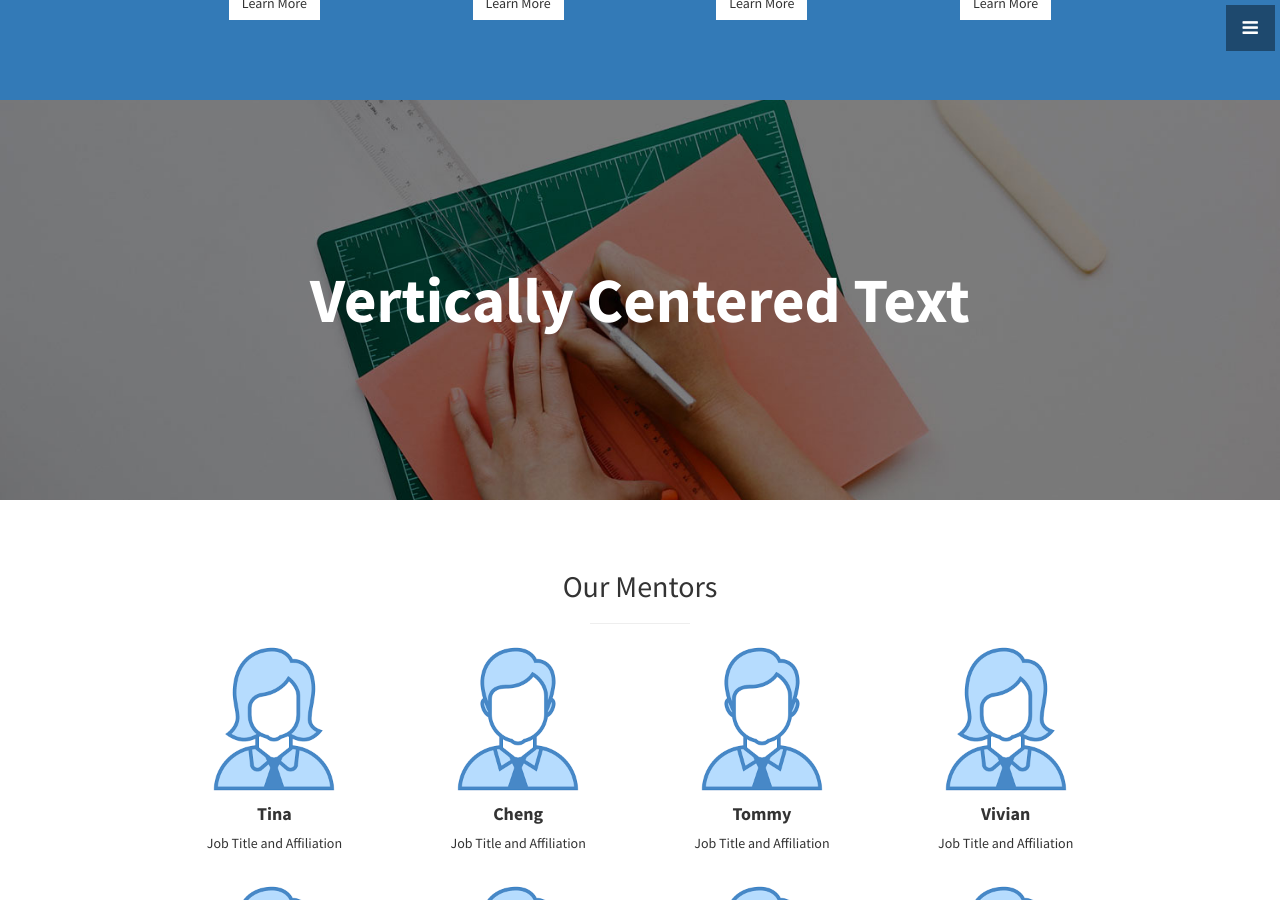
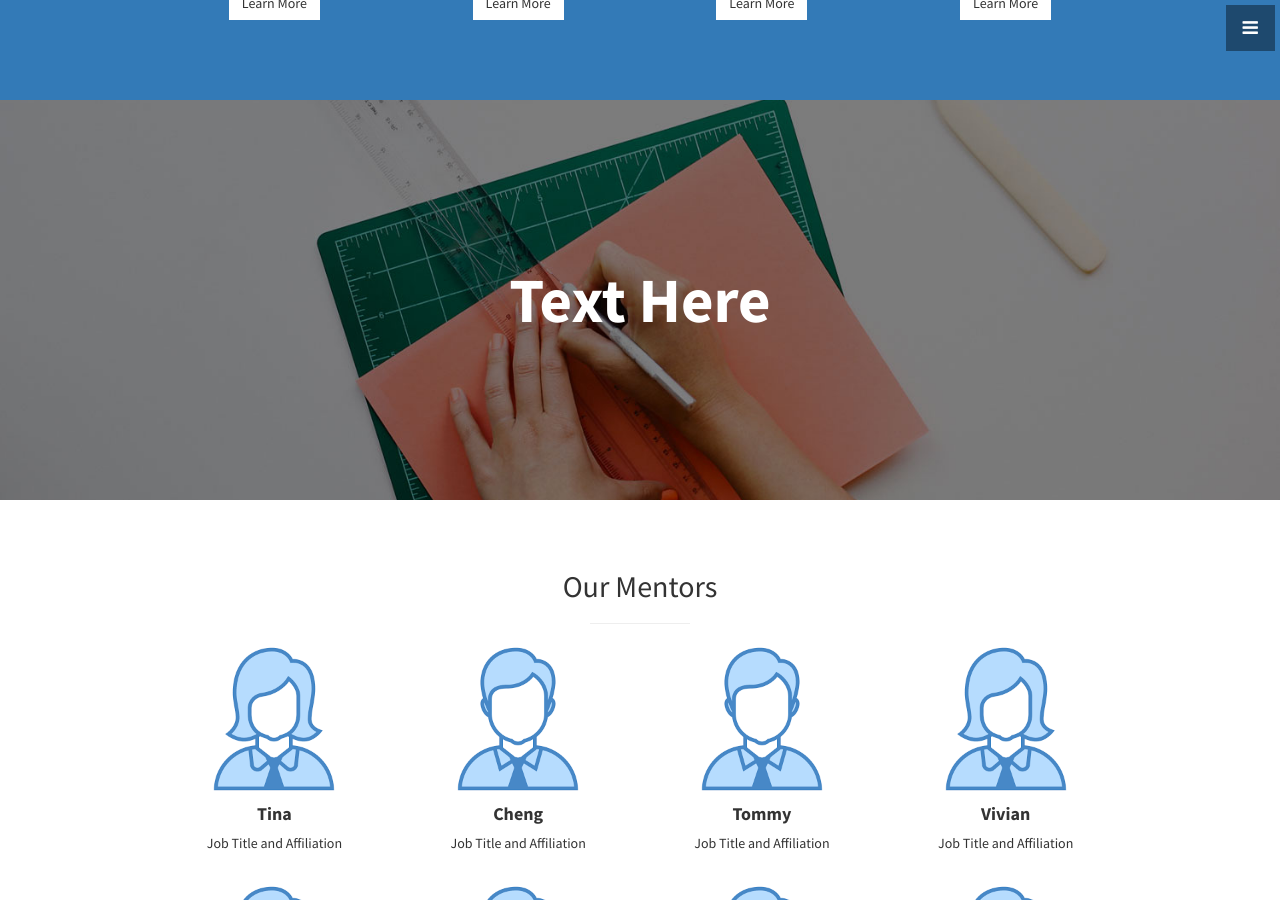
Before and after one commit to tinagui/WeOffer, a Jekyll site: the page built from index.html, in a window 1280 px wide and 900 px high, scrolled down 1439 px. Built offline with Jekyll 4.4.1, drawn with Linux system fonts in a browser that asks for light colours.

Commit message:
Update callout.html

```diff
--- a/_includes/callout.html
+++ b/_includes/callout.html
@@ -1,5 +1,5 @@
 <aside class="callout">
   <div class="text-vertical-center">
-    <h1>Vertically Centered Text</h1>
+    <h1>Text Here</h1>
   </div>
 </aside>
```
